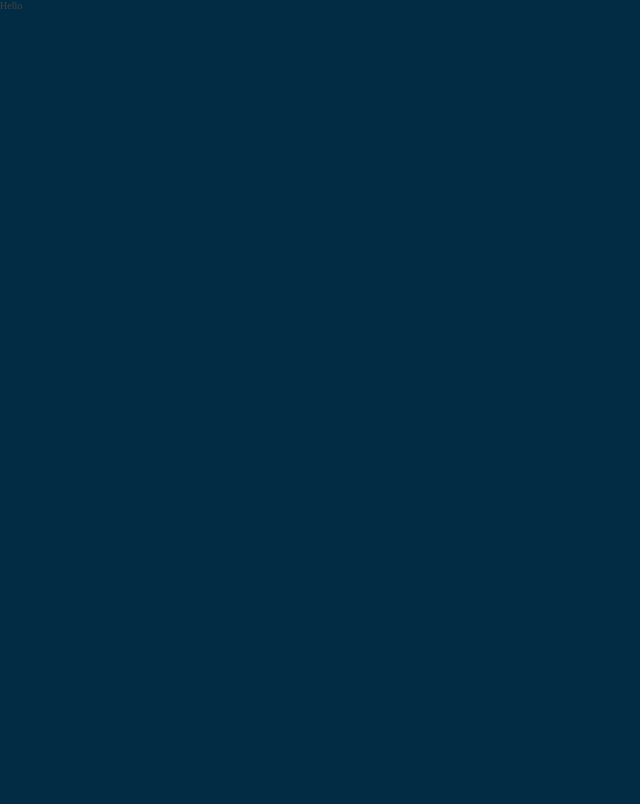
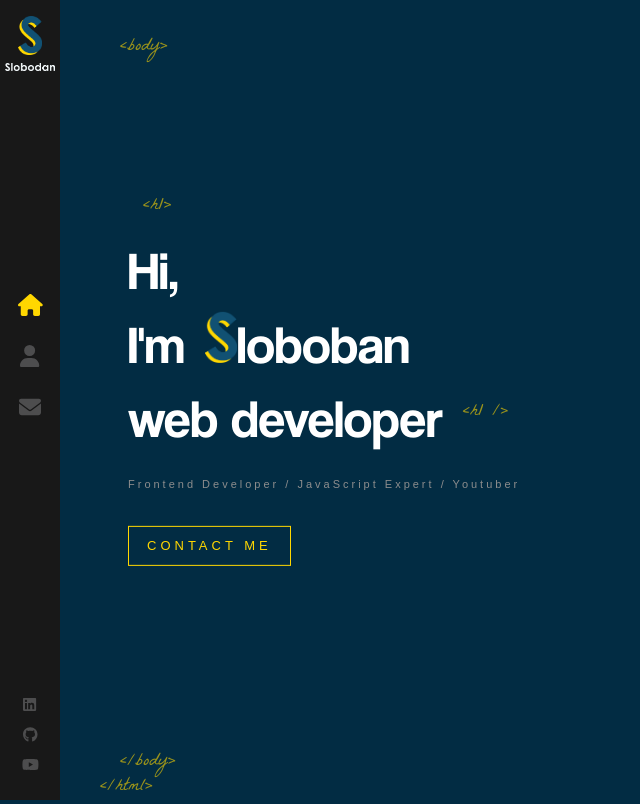
Before and after one commit to DyllanRuth/DyllanPersonalReactPortfolio, a React (Create React App) app: page / in a window 1280 px wide. Shown: the whole page, without its empty margins (0-640 px from the left). Built offline with nearby package versions, Linux system fonts and the light colour scheme.

Commit message:
Finished Animating HomePage

```diff
--- a/src/App.js
+++ b/src/App.js
@@ -1,15 +1,18 @@
 import './App.scss';
-import {Routes, Route} from 'react-router-dom'
+import { Routes, Route} from 'react-router-dom'
 import Layout from './components/Layout'
+import Home from './components/Home'
 
 function App() {
   return (
     <>
     <Routes>
-      <Route path="/" element={<Layout />}/>
+      <Route path="/" element={<Layout />}>
+        <Route index element={<Home />} />
+        </Route>
     </Routes>
-      </>
-  );
+    </>
+  )
 }
 
-export default App;
+export default App
--- /dev/null
+++ b/src/components/Home/index.js
@@ -0,0 +1,24 @@
+import { Link } from 'react-router-dom';
+import LogoTitle from '../../assets/images/logo-s.png';
+import './index.scss';
+
+const Home = () => {
+
+    return (
+        <div className="container home-page">
+            <div className="text-zone">
+                <h1>Hi, <br /> I'm
+                <img src={LogoTitle} alt="developer" />
+                loboban
+                <br />
+                web developer
+                </h1>
+                <h2>Frontend Developer / JavaScript Expert / Youtuber</h2>
+                <Link to ="/contact" className='flat-button'>CONTACT ME</Link>
+            </div>
+
+        </div>
+    );
+}
+
+export default Home
--- /dev/null
+++ b/src/components/Home/index.scss
@@ -0,0 +1,79 @@
+.home-page {
+    .text-zone {
+        position: absolute;
+        left: 10%;
+        top: 50%;
+        transform: translateY(-50%);
+        width: 40%;
+        max-height: 90%;
+
+    }
+    h1 {
+        color: #fff;
+        font-size: 53px;
+        margin: 0;
+        font-family: 'Coolvetica';
+        font-weight: 400;
+        &::before {
+            content: '<h1>';
+            font-family: 'La Belle Aurore';
+            color: #ffd700;
+            font-size: 18px;
+            position: absolute;
+            margin-top: -40px;
+            left: 15px;
+            opacity: 0.6;
+        }
+
+        &::after {
+            content: '<h1 />';
+            font-family: 'La Belle Aurore';
+            color: #ffd700;
+            font-size: 18px;
+            position: absolute;
+            margin-top: 18px;
+            margin-left: 20px;
+            animation: fadeIn 1s 1.7s backwards;
+            opacity: 0.6;
+        }
+
+        img {
+            width: 32px;
+            margin-left: 20px;
+            opacity: 0;
+            height: auto;
+            animation: rotateIn 1s linear both;
+            animation-delay: 1.4s;
+        }
+    }
+
+    h2 {
+        color:  #8d8d8d;
+        margin-top: 20px;
+        font-weight: 400;
+        font-size: 11px;
+        font-family: sans-serif;
+        letter-spacing: 3px;
+        animation: fadeIn 1s 1.8s backwards;
+    }
+
+    .flat-button {
+        color: #ffd700;
+        font-size: 13px;
+        font-weight: 400;
+        letter-spacing: 4px;
+        font-family: sans-serif;
+        text-decoration: none;
+        padding: 10px 18px;
+        border: 1px solid #ffd700;
+        margin-top: 25px;
+        float: left;
+        animation: fadeIn 1s 1.8s backwards;
+        white-space: nowrap;
+
+        &:hover {
+            background: #ffd700;
+            color: #333;
+        }
+    }
+}
--- a/src/components/Layout/index.js
+++ b/src/components/Layout/index.js
@@ -1,7 +1,24 @@
+import { Outlet } from 'react-router-dom';
+import Sidebar from '../Sidebar';
 import './index.scss';
 
 const Layout = () => {
-    return <>Hello</>
+    return(
+    <div className="App">
+        <Sidebar/>
+        <div className='page'>
+            <span className='tags top-tags'>&lt;body&gt;</span>
+
+            <Outlet />
+
+            <span className='tags bottom-tags'>
+                &lt;/body&gt;
+                <br />
+            <span className='bottom-tag-html'>&lt;/html&gt;</span>
+            </span>
+        </div>
+    </div>
+    )
 }
 
 export default Layout
--- a/src/components/Layout/index.scss
+++ b/src/components/Layout/index.scss
@@ -0,0 +1,40 @@
+.page {
+    width: 100%;
+    height: 100%;
+    position: absolute;
+}
+
+.top-tags {
+    bottom: auto;
+    top: 35px
+}
+
+.tags {
+    color: #ffd700;
+    opacity: 0.6;
+    position: absolute;
+    bottom: 0;
+    left: 120px;
+    font-size: 18px;
+    font-family: 'La Belle Aurore';
+}
+
+.bottom-tag-html {
+    margin-left: -20px;
+
+}
+
+.container {
+    width: 100%;
+    will-change: contents;
+    height: 90%;
+    min-height: 566px;
+    position: absolute;
+    opacity: 0;
+    top: 5%;
+    margin: 0 auto;
+    z-index: 1;
+    transform-style: preserve-3d;
+    animation: fadeIn 1s forwards;
+    animation-delay: 1s;
+}
--- a/src/components/Sidebar/index.js
+++ b/src/components/Sidebar/index.js
@@ -0,0 +1,48 @@
+import {Link, NavLink} from 'react-router-dom'
+import './index.scss'
+import LogoS from '../../assets/images/logo-s.png'
+import LogoSubtitle from '../../assets/images/logo_sub.png'
+import { FontAwesomeIcon } from '@fortawesome/react-fontawesome'
+import {faHome, faUser, faEnvelope} from '@fortawesome/free-solid-svg-icons'
+import {faLinkedin, faGithub, faYoutube} from '@fortawesome/free-brands-svg-icons'
+
+
+
+const Sidebar = () => (
+<div className="nav-bar">
+    <Link className="logo" to="/">
+        <img src={LogoS} alt="logo"/>
+        <img className="sub-logo" src={LogoSubtitle} alt="slobodan"/>
+    </Link>
+    <nav>
+        <NavLink exact="true" activeclassname="active" to="/">
+        <FontAwesomeIcon icon={faHome} color="4d4d4e" />
+        </NavLink>
+        <NavLink exact="true" activeclassname="active" className="about-link" to="/about">
+        <FontAwesomeIcon icon={faUser} color="#4d4d4e" />
+        </NavLink>
+        <NavLink exact="true" activeclassname="active" className="contact-link" to="/contact">
+        <FontAwesomeIcon icon={faEnvelope} color="#4d4d4e" />
+        </NavLink>
+    </nav>
+    <ul>
+        <li>
+            <a target="_blank" rel='noreferrer' href='https://www.linkedin.com/in/dyllan-ruth-599584191/'>
+                <FontAwesomeIcon icon={faLinkedin} color="#4d4d4e" />
+            </a>
+        </li>
+        <li>
+            <a target="_blank" rel='noreferrer' href='https://github.com/DyllanRuth'>
+                <FontAwesomeIcon icon={faGithub} color="#4d4d4e" />
+            </a>
+        </li>
+        <li>
+            <a target="_blank" rel='noreferrer' href='https://www.linkedin.com/in/dyllan-ruth-599584191/'>
+                <FontAwesomeIcon icon={faYoutube} color="#4d4d4e" />
+            </a>
+        </li>
+    </ul>
+</div>
+)
+
+export default Sidebar
--- a/src/components/Sidebar/index.scss
+++ b/src/components/Sidebar/index.scss
@@ -0,0 +1,119 @@
+.nav-bar {
+    font-family: 300 11px/1.4 'Helvetica Neue', 'sans-serif';
+    background: #181818;
+    width: 60px;
+    height: 100%;
+    position: absolute;
+    top: 0;
+    z-index: 3;
+    min-height: 500px;
+
+    .logo {
+        display: block;
+        padding: 8px 0;
+
+        img {
+            display: block;
+            margin: 8px auto;
+            width: 24px;
+            height: auto;
+
+            &.sub-logo {
+                width: 50px;
+            }
+        }
+    }
+    nav {
+        display: block;
+        text-align: center;
+        position: absolute;
+        height: 210px;
+        top: 50%;
+        margin-top: -120px;
+        width: 100%;
+
+        a {
+
+            font-size: 22px;
+            color: #4d4d4d;
+            display: block;
+            line-height: 51px;
+            height: 51px;
+            position: relative;
+            text-decoration: none;
+
+            i{
+                transition: all 0.3s ease-out;
+            }
+
+            &:hover {
+                color: #ffd700;
+
+                svg {
+                    opacity: 1;
+                }
+
+                &:after {
+                    opacity: 1;
+                }
+            }
+
+            &:after {
+                content: '';
+                font-size: 9px;
+                letter-spacing: 2px;
+                position: absolute;
+                bottom: 0;
+                display: block;
+                width: 100%;
+                text-align: center;
+                opacity: 0;
+                transition: all 0.3s ease-out;
+            }
+
+            &:first-child{
+                &::after{
+                    content: 'HOME';
+                }
+            }
+        }
+        a.about-link {
+            &:after {
+                content: 'ABOUT';
+            }
+        }
+        a.contact-link {
+            &:after {
+                content: 'CONTACT';
+            }
+        }
+
+        a.active {
+            svg {
+                color: #ffd700;
+            }
+        }
+    }
+    ul {
+        position: absolute;
+        bottom: 20px;
+        width: 100%;
+        display: block;
+        padding: 0;
+        list-style: none;
+        text-align: center;
+        margin: 0;
+    li {
+        a {
+            padding: 7px 0;
+            display: block;
+            font-size: 15px;
+            line-height: 16px;
+
+            &:hover svg {
+                color: #ffd700;
+            }
+        }
+    }
+}
+}
--- a/src/index.css
+++ b/src/index.css
@@ -5,7 +5,7 @@ html {
 
 body {
   margin: 0;
-  font-family: 300 11px/1.4 'Helvetica Neue', 'sans-serif';
+  font: 300 11px/1.4 'Helvetica Neue', 'sans-serif';
   color: #444;
   background: #022c43;
   overflow: hidden;
--- a/src/index.js
+++ b/src/index.js
@@ -12,6 +12,6 @@ ReactDOM.render(
     </BrowserRouter>
   </React.StrictMode>,
   document.getElementById('root')
-);
+)
 
-reportWebVitals();
+reportWebVitals()
```
Also changed, not shown: src/assets/images/Untitled-3.png (added).
